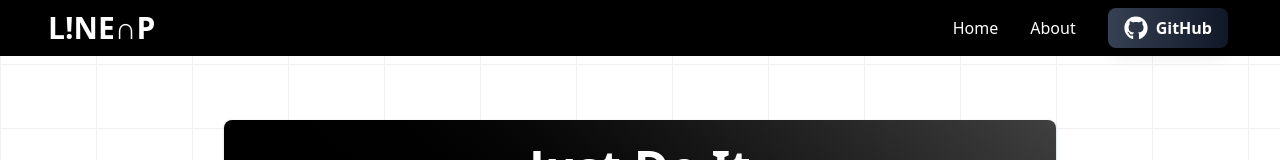
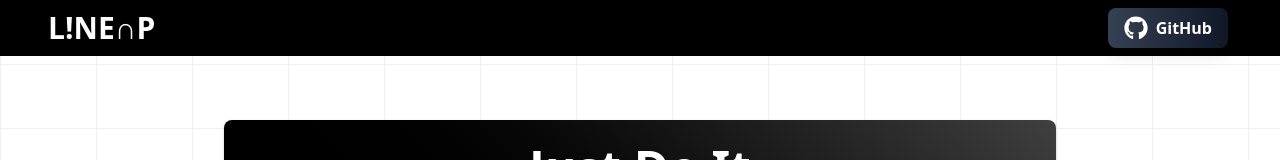
Before and after one commit to nihar8262/LineUp, a React (Vite) app: page / in a window 1280 px wide. Shown: the top 160 px of the page. Built offline with nearby package versions, Linux system fonts and the light colour scheme.

Commit message:
updated navbar

```diff
--- a/src/components/Navbar.jsx
+++ b/src/components/Navbar.jsx
@@ -8,8 +8,6 @@ const Navbar = () => {
             <span className='font-bold text-3xl mx-8' >L!NE∩P</span>
         </div>
         <ul className="flex gap-8 mx-9 items-center">
-            <li className='cursor-pointer hover:font-bold transition-all duration-300'>Home</li>
-            <li className='cursor-pointer hover:font-bold transition-all duration-300'>About</li>
             <li>
                 <a
                     href="https://github.com/nihar8262/LineUp"
```
